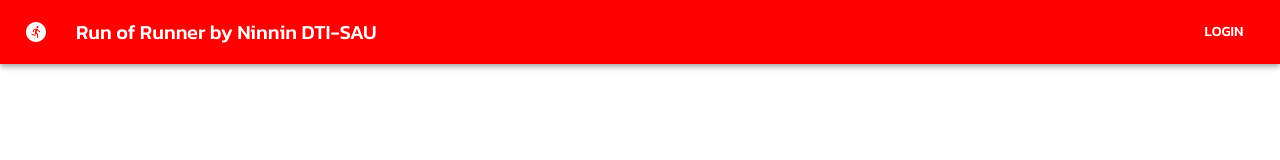
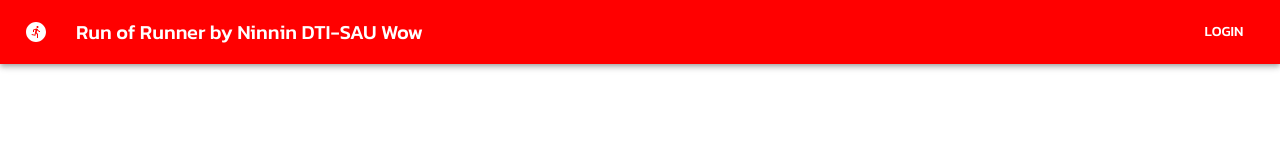
Before and after one commit to teetusp/dti-running-app, a React (Vite) app: page /run/runofrunner in a window 1280 px wide. Shown: the top 160 px of the page. Built offline with nearby package versions, Linux system fonts and the light colour scheme.

Commit message:
แก้ไขนิดหน่อย

```diff
--- a/src/views/RunOfRunner.jsx
+++ b/src/views/RunOfRunner.jsx
@@ -20,7 +20,7 @@ function RunOfRunner() {
               <RunCircleIcon />
             </IconButton>
             <Typography variant="h6" component="div" sx={{ flexGrow: 1 }}>
-              Run of Runner by Ninnin DTI-SAU
+              Run of Runner by Ninnin DTI-SAU Wow
             </Typography>
             <Button color="inherit">Login</Button>
           </Toolbar>
```
